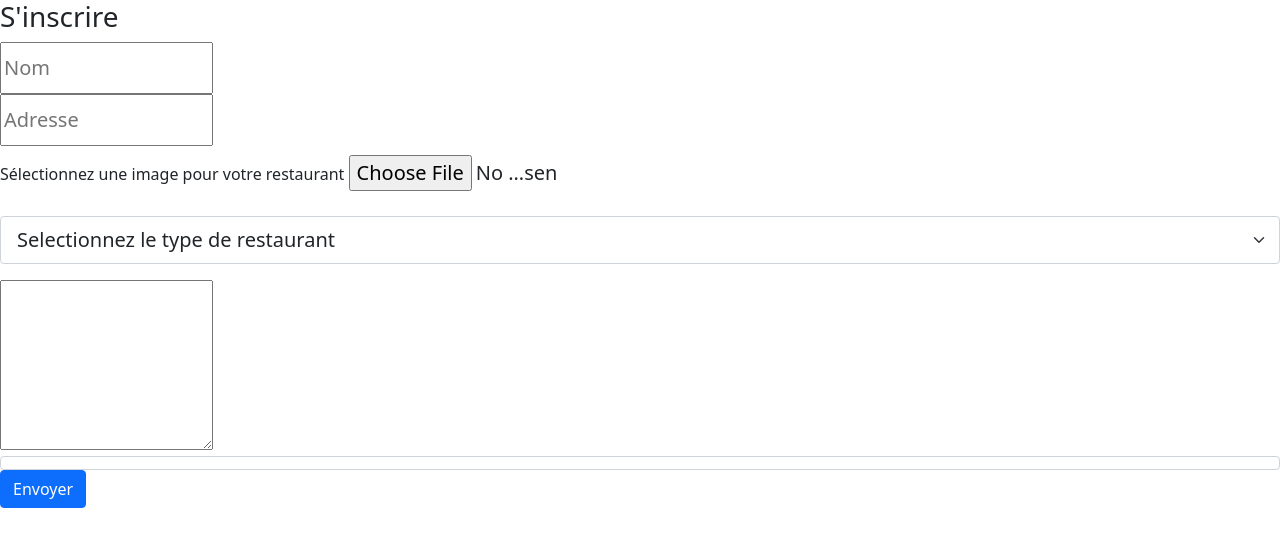
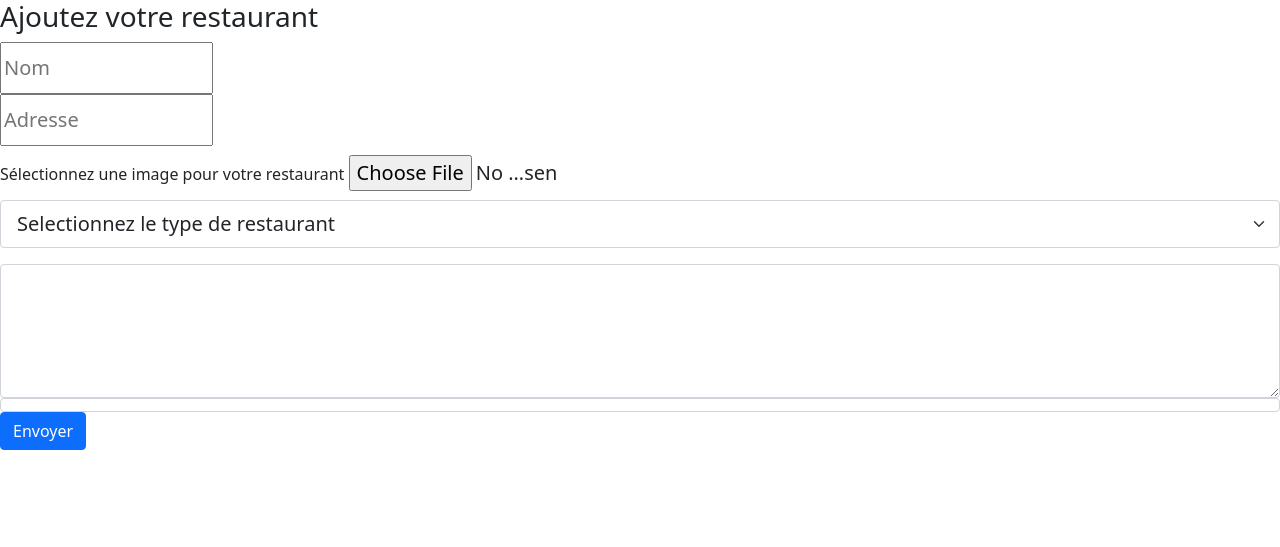
Before and after one commit to Florok10/restaurant, a PHP site: page /create_restaurant_page.php in a window 1280 px wide. Shown: the top 547 px of the page. Run offline with PHP 8.4, Linux system fonts and the light colour scheme.

Commit message:
creation_des_forms_et_session

```diff
--- a/create_restaurant_page.php
+++ b/create_restaurant_page.php
@@ -1,3 +1,8 @@
+<?php
+session_start();
+$_SESSION['role'] = 'administrateur';
+?>
+
 <!DOCTYPE html>
 <html lang="fr">
     <head>
@@ -10,7 +15,7 @@
     <body>
 
         <form action="/controller.php" method="post" id="form">
-            <h3>S'inscrire</h3>
+            <h3>Ajoutez votre restaurant</h3>
 
             <div class="col-auto">
                 <div class="form-group">
@@ -19,7 +24,7 @@
                 <div class="form-group">
                     <input type="text" placeholder="Adresse" class="col-sm-2 col-form-label col-form-label-lg" name="addressOfRestaurant">
                 </div>
-                <div class="mb-3">
+                <div class="form-group">
                     <label for="formFile" class="form-label">Sélectionnez une image pour votre restaurant</label>
                     <input  id="formFile" type="file" placeholder="Image" class="col-sm-2 col-form-label col-form-label-lg" name="picture">
                 </div>
@@ -32,7 +37,7 @@
                     <option value="Asiatique">Asiatique</option>
                 </select>
                 <div class="form-group">
-                    <textarea id="description" placeholder="Description" class="col-lg-2 col-form-label col-form-label-lg" rows="5" cols="50" name="descriptionOfRestaurant">
+                    <textarea id="description" placeholder="Description" class="form-control" rows="5" cols="50" name="descriptionOfRestaurant">
 
                     </textarea>
                 </div>
```
